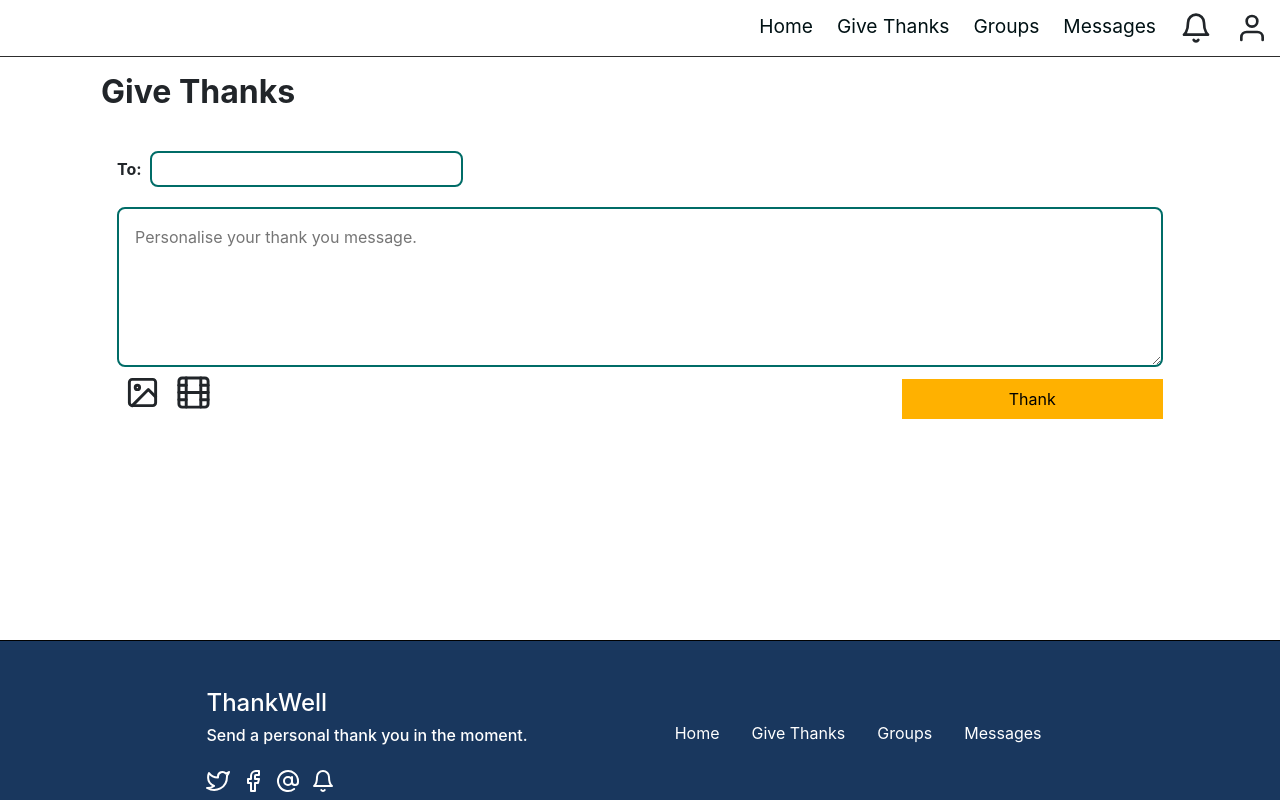
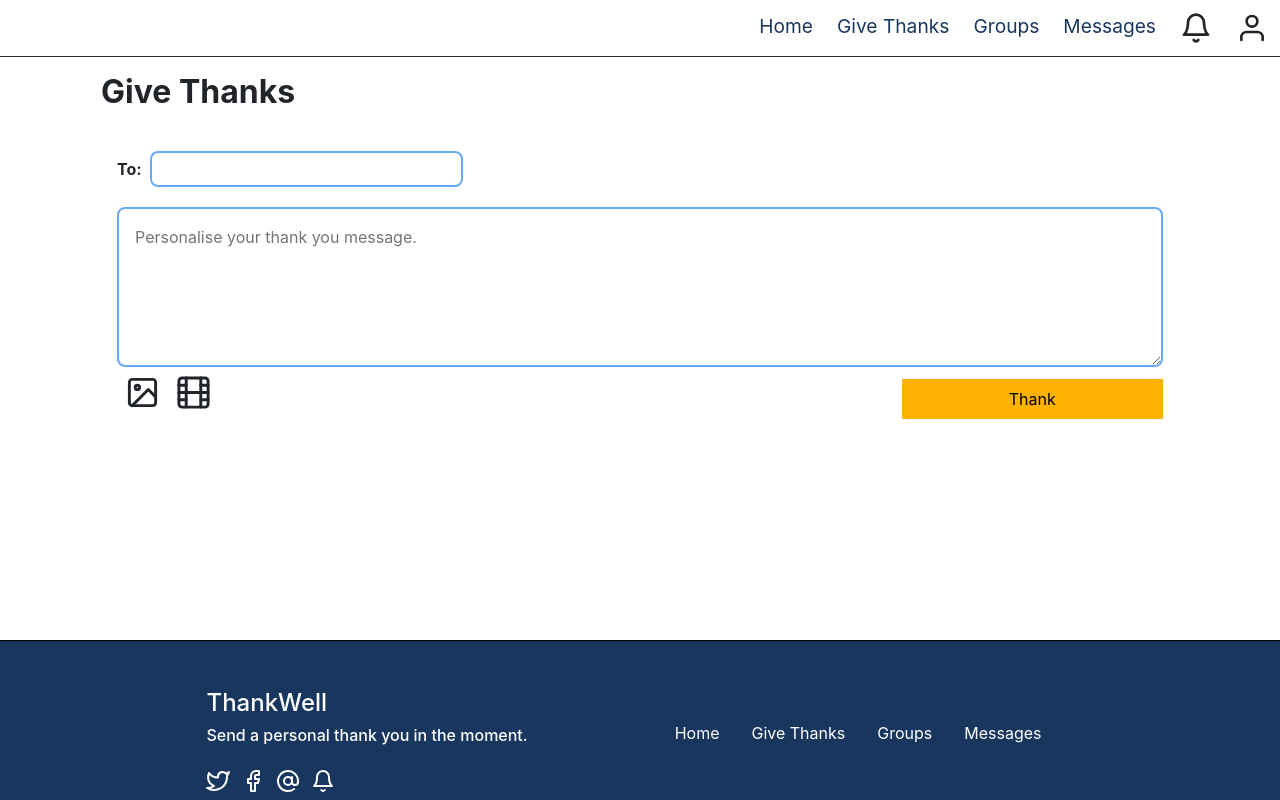
Before and after one commit to Andrew-Delaney/ThankWellHack, a React (Create React App) app in the folder thankwell/src/frontend/: page /give-thanks in a window 1280 px wide. Built offline with nearby package versions, Linux system fonts and the light colour scheme.

Commit message:
rejig the colour palette to match their brand colours better, add on hover colour to header icons

```diff
--- a/thankwell/src/frontend/src/components/Footer/Footer.scss
+++ b/thankwell/src/frontend/src/components/Footer/Footer.scss
@@ -3,7 +3,7 @@
 .Footer {
     height: 20%;
     color: white;
-    background-color: $dark-blue;
+    background-color: $dark;
     border-top: 1px solid black;
 
     .icons {
--- a/thankwell/src/frontend/src/components/HeaderBar/HeaderBar.scss
+++ b/thankwell/src/frontend/src/components/HeaderBar/HeaderBar.scss
@@ -19,6 +19,9 @@
             cursor: pointer;
             width: 32px;
             height: 32px;
+            &:hover {
+                color: $primary;
+            }
         }
     }
 }
--- a/thankwell/src/frontend/src/variables.scss
+++ b/thankwell/src/frontend/src/variables.scss
@@ -3,9 +3,8 @@ $breakpoint-medium: 720px;
 $breakpoint-large: 960px;
 $breakpoint-extra-large: 1140px;
 
-$primary:  #006C67;
-$secondary:  #003844;
+$primary:  #67AAF9;
+$secondary:  #4FB286;
 $tertiary:  #FFB100;
-$light:  #8D99AE;
-$dark:  #001114;
-$dark-blue: #19375E;
+$light:  #D6F1FF;
+$dark:  #19375E;
```
